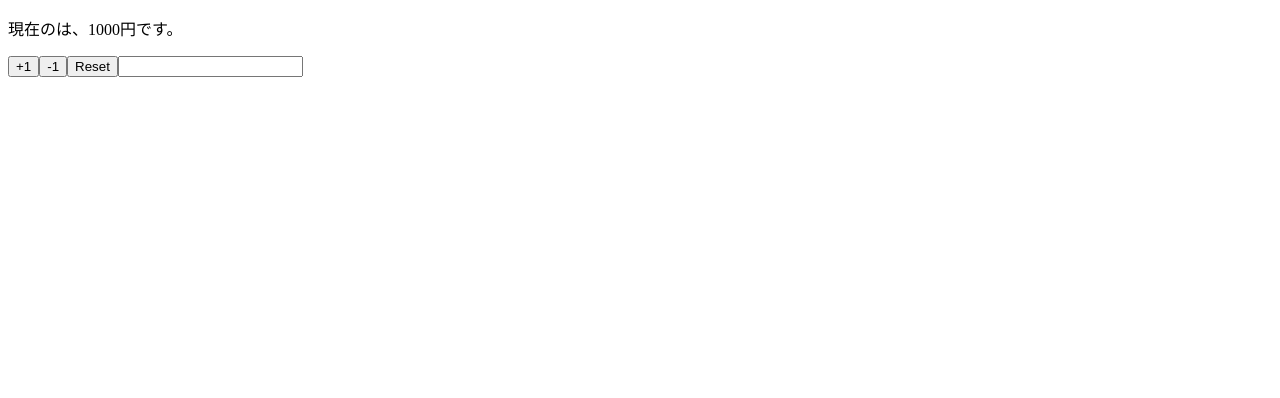
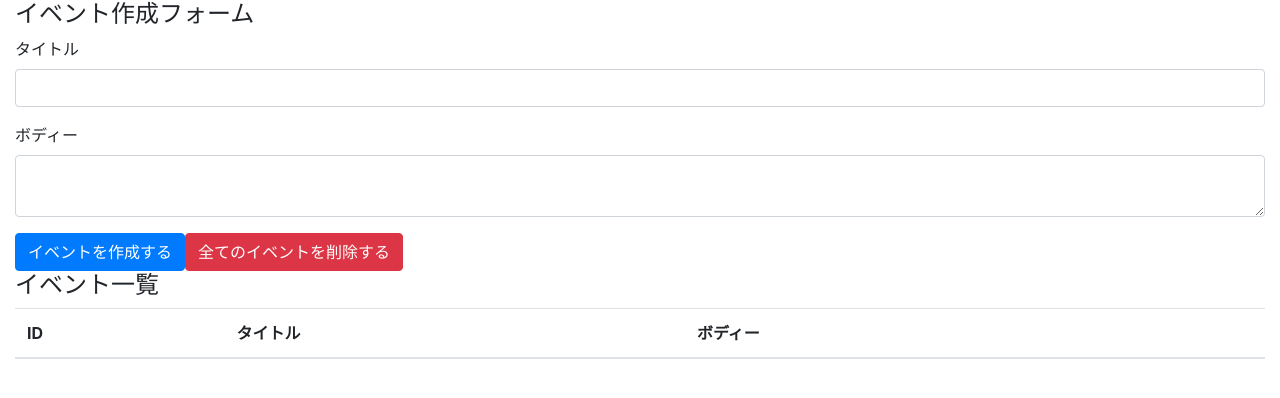
Before and after one commit to masayuki-0319/ham-react-hooks-101, a React (Create React App) app: page / in a window 1280 px wide. Shown: the top 398 px of the page. Built offline with nearby package versions, Linux system fonts and the light colour scheme.

Commit message:
イベントフォームと一覧テーブル作成

```diff
--- a/package.json
+++ b/package.json
@@ -3,9 +3,11 @@
   "version": "0.1.0",
   "private": true,
   "dependencies": {
+    "@types/bootstrap": "^5.0.12",
     "@types/node": "^14.14.37",
     "@types/react": "^17.0.3",
     "@types/react-dom": "^17.0.3",
+    "bootstrap": "4.3.1",
     "react": "^17.0.2",
     "react-dom": "^17.0.2",
     "react-scripts": "3.0.1",
--- a/src/App.tsx
+++ /dev/null
@@ -1,36 +0,0 @@
-import React, { useEffect, useState } from 'react'
-
-type appProps = {
-  name: string,
-  price: number
-}
-
-const App = (props: appProps) => {
-  const [state, setState] = useState(props)
-  const { name, price } = state
-
-  useEffect(() => {
-    console.log("This is like componentDidMount or componentDidUpdagte")
-  })
-
-  useEffect(() => {
-    console.log("This is like componentDidMount")
-  }, [name])
-
-  return (
-    <>
-      <p>現在の{name}は、{price}円です。</p>
-      <button onClick={() => setState({...state, price: price + 1})} >+1</button>
-      <button onClick={() => setState({...state, price: price - 1})} >-1</button>
-      <button onClick={() => setState(props)} >Reset</button>
-      <input value={name} onChange={e => {setState({...state, name: e.target.value})}}/>
-    </>
-  );
-}
-
-App.defaultProps = {
-  name: '',
-  price: 1000
-}
-
-export default App;
--- /dev/null
+++ b/src/components/App.tsx
@@ -0,0 +1,39 @@
+import React from 'react'
+
+import 'bootstrap/dist/css/bootstrap.min.css'
+
+
+const App = () => {
+  return (
+    <div className="container-fluid">
+      <h4>イベント作成フォーム</h4>
+      <form>
+        <div className="form-group">
+          <label htmlFor="formEventTitle">タイトル</label>
+          <input className="form-control" id="formEventTitle"></input>
+        </div>
+        <div className="form-group">
+          <label htmlFor="formEventBody">ボディー</label>
+          <textarea className="form-control" id="formEventBody"></textarea>
+        </div>
+        <button className="btn btn-primary">イベントを作成する</button>
+        <button className="btn btn-danger">全てのイベントを削除する</button>
+      </form>
+      <h4>イベント一覧</h4>
+      <table className="table table-hover">
+        <thead>
+          <tr>
+            <th>ID</th>
+            <th>タイトル</th>
+            <th>ボディー</th>
+            <th></th>
+          </tr>
+        </thead>
+        <tbody>
+        </tbody>
+      </table>
+    </div>
+  );
+}
+
+export default App;
--- a/src/index.tsx
+++ b/src/index.tsx
@@ -1,5 +1,5 @@
 import React from 'react'
 import ReactDOM from 'react-dom'
-import App from './App'
+import App from './components/App'
 
 ReactDOM.render(<App />, document.getElementById('root'))
```
Also changed, not shown: 1 other file (tests, documents, lock files or other folders).
